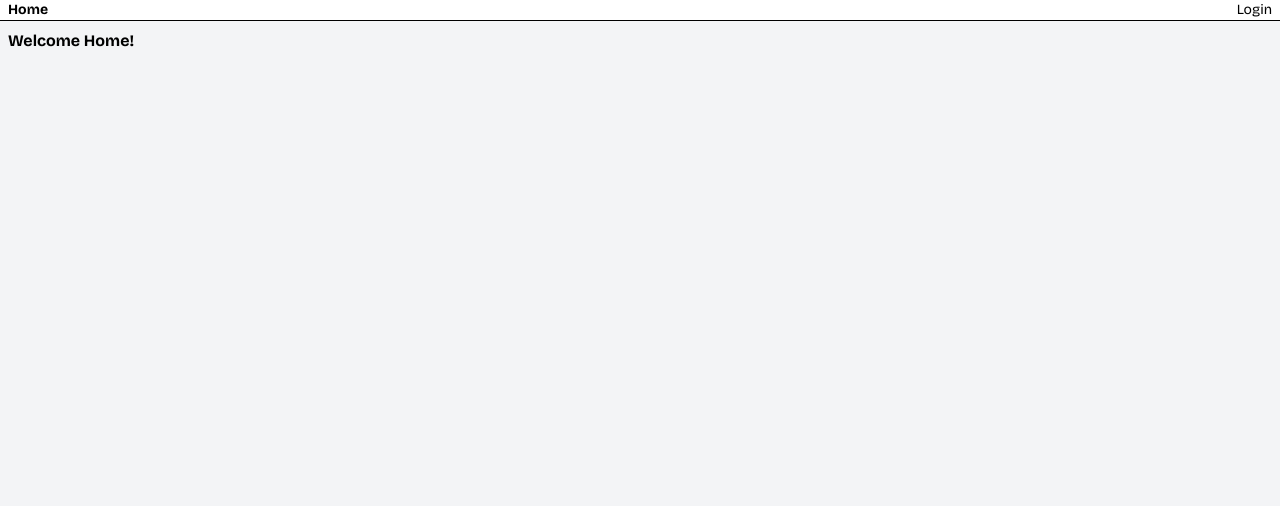
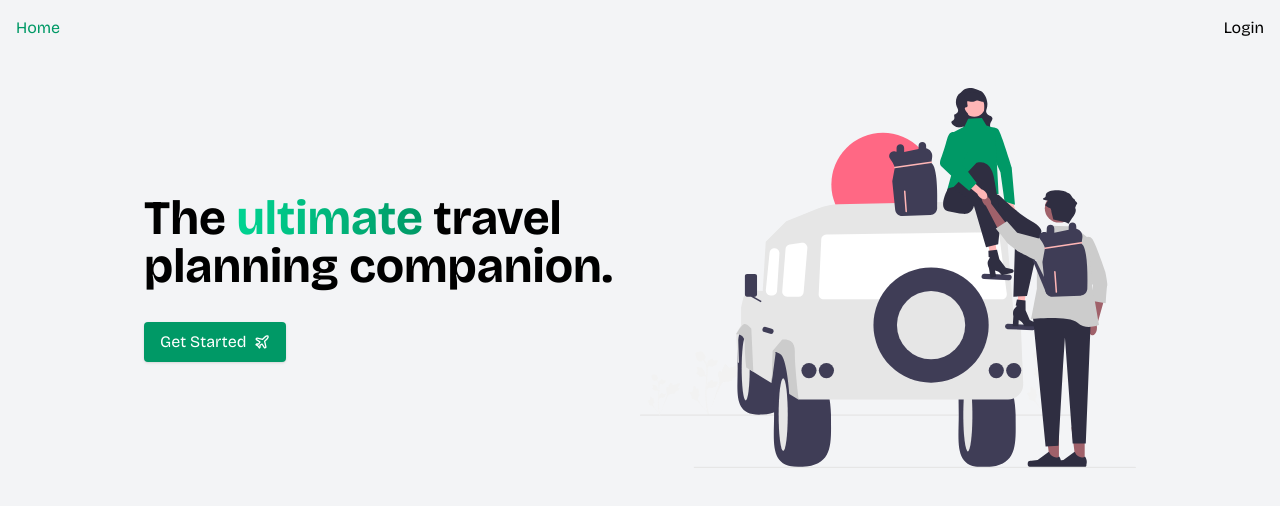
Before and after one commit to HollosJ/trippie, a React (Vite) app in the folder frontend/: page / in a window 1280 px wide. Shown: the top 506 px of the page. Built offline with nearby package versions, Linux system fonts and the light colour scheme.

Commit message:
feat: general theming and layout tweaks

```diff
--- a/frontend/src/components/DropIndicator.tsx
+++ b/frontend/src/components/DropIndicator.tsx
@@ -14,7 +14,7 @@ export default function DropIndicator({
       layout
       data-before={beforeId || '-1'}
       data-column={column}
-      className="pointer-events-none relative z-100 h-1 w-full rounded-full bg-emerald-400 opacity-0 transition-opacity"
+      className="bg-primary pointer-events-none relative z-100 my-1 h-1 w-full rounded-full opacity-0 transition-opacity"
     />
   );
 }
--- a/frontend/src/components/LoadingSpinner.tsx
+++ b/frontend/src/components/LoadingSpinner.tsx
@@ -2,7 +2,7 @@ import { Plane } from 'lucide-react';
 
 export default function LoadingSpinner() {
   return (
-    <div className="size-12 origin-bottom-right text-emerald-600">
+    <div className="text-primary size-12 origin-bottom-right">
       <Plane className="size-6 origin-bottom-right animate-spin" />
     </div>
   );
--- a/frontend/src/components/Nav.tsx
+++ b/frontend/src/components/Nav.tsx
@@ -8,14 +8,14 @@ export default function Nav() {
   const isLoggedIn = !!user;
 
   return (
-    <nav className="flex items-center justify-between gap-2 border-b bg-white px-2 text-sm">
+    <nav className="text container flex items-center justify-between gap-2 p-4">
       <div className="flex gap-2">
-        <Link to="/" className="[&.active]:font-bold">
+        <Link to="/" className="[&.active]:text-primary">
           Home
         </Link>
 
         {isLoggedIn && (
-          <Link to="/trips" className="[&.active]:font-bold">
+          <Link to="/trips" className="[&.active]:text-primary">
             Trips
           </Link>
         )}
--- a/frontend/src/components/TripAside.tsx
+++ b/frontend/src/components/TripAside.tsx
@@ -77,7 +77,7 @@ export default function TripAside({ trip, handleDelete }: TripAsideProps) {
         <h1
           className={`mt-4 ${isCollapsed ? '[writing-mode:vertical-lr]' : ''}`}
         >
-          <span className="text-3xl text-emerald-400">{trip.name}</span>
+          <span className="text-primary text-3xl">{trip.name}</span>
         </h1>
       </div>
 
--- a/frontend/src/index.css
+++ b/frontend/src/index.css
@@ -5,6 +5,7 @@
 /* https://tailwindcss.com/docs/theme */
 @theme {
   /* Your custom theme styles go here (replaces :root) */
+  --color-primary: var(--color-emerald-600);
   --color-black: #040403;
   --color-danger: var(--color-red-600);
   --font-sans: 'Bricolage Grotesque', sans-serif;
@@ -12,6 +13,10 @@
 
 /* Add your own default base styles for specific HTML elements, for example: */
 @layer base {
+  ::selection {
+    @apply bg-primary text-white;
+  }
+
   h1,
   h2,
   h3,
@@ -32,7 +37,7 @@
 
   input,
   textarea {
-    @apply rounded border bg-white p-2;
+    @apply focus:outline-primary rounded border bg-white px-2 py-1;
   }
 }
 
@@ -42,7 +47,7 @@
   }
 
   .btn--primary {
-    @apply bg-black text-white;
+    @apply bg-primary text-white;
   }
 
   .btn--secondary {
--- a/frontend/src/routes/index.tsx
+++ b/frontend/src/routes/index.tsx
@@ -1,13 +1,29 @@
-import { createFileRoute } from "@tanstack/react-router";
+import { createFileRoute, Link } from '@tanstack/react-router';
+import HeroImage from '../assets/hero-image.svg';
+import { PlaneIcon } from 'lucide-react';
 
-export const Route = createFileRoute("/")({
+export const Route = createFileRoute('/')({
   component: Index,
 });
 
 function Index() {
   return (
-    <div className="p-2">
-      <h3>Welcome Home!</h3>
+    <div className="container my-8 grid items-center md:max-w-screen-lg md:grid-cols-2">
+      <div>
+        <h1 className="text-5xl">
+          The{' '}
+          <span className="bg-gradient-to-r from-emerald-400 to-emerald-600 bg-clip-text text-transparent">
+            ultimate
+          </span>{' '}
+          travel planning companion.
+        </h1>
+
+        <Link to="/login" className="btn btn--primary mt-8">
+          Get Started <PlaneIcon className="ml-2 size-4" />
+        </Link>
+      </div>
+
+      <img src={HeroImage} />
     </div>
   );
 }
--- a/frontend/src/routes/login.tsx
+++ b/frontend/src/routes/login.tsx
@@ -98,10 +98,10 @@ function LoginComponent() {
         </button>
       </form>
 
-      <p>
+      <p className="mt-4">
         Don't have an account?{' '}
         <Link to="/register" className="underline">
-          Register
+          Register now
         </Link>
       </p>
     </div>
--- a/frontend/src/routes/register.tsx
+++ b/frontend/src/routes/register.tsx
@@ -12,7 +12,7 @@ function RouteComponent() {
 
       <RegisterForm className="bg-white p-8 shadow" />
 
-      <p>
+      <p className="mt-4">
         Aleady have an account?{' '}
         <Link to="/login" className="underline">
           Login
```
Also changed, not shown: frontend/src/assets/hero-image.svg (added).
